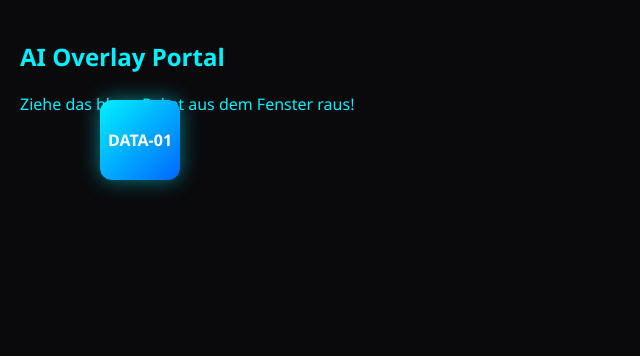
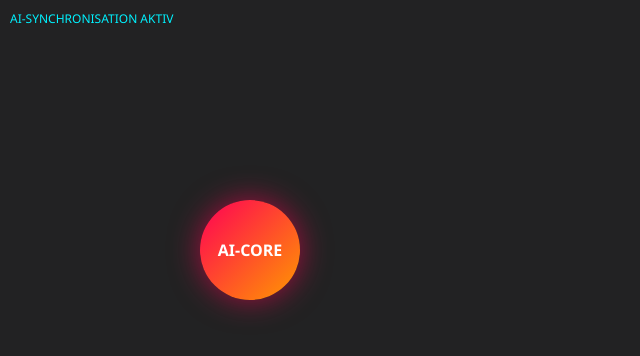
Before and after one commit to XVXPM1/interraktiv, a plain HTML site: page index.html in a window 1280 px wide. Shown: the whole page, without its empty margins (0-640 px from the left). Drawn offline with Linux system fonts and the light colour scheme.

Commit message:
Add files via upload

```diff
--- a/index.html
+++ b/index.html
@@ -2,139 +2,85 @@
 <html lang="de">
 <head>
     <meta charset="UTF-8">
-    <title>AI Cross-Window Transfer</title>
+    <title>AI Inter-Layer Portal</title>
     <style>
-        body { margin: 0; overflow: hidden; background: #0a0a0c; color: #00f2ff; font-family: 'Segoe UI', sans-serif; }
+        body { margin: 0; overflow: hidden; background: rgba(10, 10, 12, 0.9); color: #00f2ff; font-family: 'Segoe UI', sans-serif; }
         #canvas { position: absolute; top: 0; left: 0; pointer-events: none; }
-
         .item {
             position: absolute;
-            width: 80px; height: 80px;
-            background: linear-gradient(135deg, #00f2ff, #0066ff);
-            border-radius: 12px;
-            cursor: grab;
+            width: 100px; height: 100px;
+            background: linear-gradient(135deg, #ff0055, #ff9900);
+            border-radius: 50%;
             display: flex; align-items: center; justify-content: center;
             font-weight: bold; color: white;
-            box-shadow: 0 0 20px rgba(0, 242, 255, 0.5);
-            user-select: none;
-            z-index: 100;
+            box-shadow: 0 0 30px rgba(255, 0, 85, 0.6);
+            user-select: none; z-index: 9999;
+            cursor: grab;
         }
-        .item:active { cursor: grabbing; scale: 1.1; }
-
-        #ui { position: absolute; top: 20px; left: 20px; z-index: 10; pointer-events: none; }
+        #ui { position: absolute; top: 10px; left: 10px; pointer-events: none; font-size: 12px; }
     </style>
 </head>
 <body>
 
-    <div id="ui">
-        <h2>AI Overlay Portal</h2>
-        <p>Ziehe das blaue Paket aus dem Fenster raus!</p>
-    </div>
-
+    <div id="ui">AI-SYNCHRONISATION AKTIV</div>
     <canvas id="canvas"></canvas>
 
     <script>
-        const canvas = document.getElementById('canvas');
-        const ctx = canvas.getContext('2d');
-        const kanal = new BroadcastChannel('ai_portal');
+        const kanal = new BroadcastChannel('super_portal');
+        let meinX, meinY;
+        let itemPos = { x: 200, y: 200, text: "AI-CORE" }; // Globale Monitor-Position
+        let isDragging = false;
+        let lastUpdate = 0;
 
-        let meinX, meinY;
-        let andereFenster = {};
-        let dragItem = null;
+        // Erstelle das visuelle Element
+        const div = document.createElement('div');
+        div.className = 'item';
+        div.innerText = itemPos.text;
+        document.body.appendChild(div);
 
-        // Start-Objekt erstellen
-        if (!window.location.hash) {
-            createItem(100, 100, "DATA-01");
-        }
-
-        function createItem(x, y, text) {
-            const div = document.createElement('div');
-            div.className = 'item';
-            div.innerText = text;
-            div.style.left = x + 'px';
-            div.style.top = y + 'px';
-            document.body.appendChild(div);
-
-            div.onmousedown = (e) => {
-                dragItem = { el: div, offsetX: e.offsetX, offsetY: e.offsetY };
-            };
-        }
+        // Drag & Drop Logik
+        div.onmousedown = () => { isDragging = true; div.style.cursor = 'grabbing'; };
+        window.onmouseup = () => { isDragging = false; div.style.cursor = 'grab'; };
 
         window.onmousemove = (e) => {
-            if (!dragItem) return;
+            if (!isDragging) return;
+            // Berechne neue Monitor-Position basierend auf Maus
+            itemPos.x = (window.screenLeft || window.screenX) + e.clientX - 50;
+            itemPos.y = (window.screenTop || window.screenY) + e.clientY - 50;
 
-            const x = e.clientX - dragItem.offsetX;
-            const y = e.clientY - dragItem.offsetY;
+            // Sende neue Position an alle
+            kanal.postMessage({ type: 'move', x: itemPos.x, y: itemPos.y });
+            updateLocalPos();
+        };
 
-            dragItem.el.style.left = x + 'px';
-            dragItem.el.style.top = y + 'px';
-
-            // Check: Ist das Item außerhalb des Fensters?
-            if (x < -50 || x > window.innerWidth || y < -50 || y > window.innerHeight) {
-                transferItem(x, y, dragItem.el.innerText);
+        kanal.onmessage = (event) => {
+            if (event.data.type === 'move') {
+                itemPos.x = event.data.x;
+                itemPos.y = event.data.y;
+                updateLocalPos();
             }
         };
 
-        window.onmouseup = () => { dragItem = null; };
+        function updateLocalPos() {
+            const localX = itemPos.x - (window.screenLeft || window.screenX);
+            const localY = itemPos.y - (window.screenTop || window.screenY);
 
-        function transferItem(relX, relY, text) {
-            // Berechne absolute Monitor-Position
-            const absX = (window.screenLeft || window.screenX) + relX;
-            const absY = (window.screenTop || window.screenY) + relY;
-
-            kanal.postMessage({
-                type: 'transfer',
-                absX: absX,
-                absY: absY,
-                text: text
-            });
-
-            dragItem.el.remove();
-            dragItem = null;
+            // Sichtbarkeit prüfen: Ist das Item im aktuellen Fensterbereich?
+            if (localX > -100 && localX < window.innerWidth && localY > -100 && localY < window.innerHeight) {
+                div.style.display = 'flex';
+                div.style.left = localX + 'px';
+                div.style.top = localY + 'px';
+            } else {
+                div.style.display = 'none'; // Verstecken, wenn es "woanders" ist
+            }
         }
 
-        kanal.onmessage = (event) => {
-            const d = event.data;
-            if (d.type === 'transfer') {
-                // Berechne Position in DIESEM Fenster
-                const localX = d.absX - (window.screenLeft || window.screenX);
-                const localY = d.absY - (window.screenTop || window.screenY);
-
-                // Erscheint nur, wenn es im Bereich dieses Fensters landet
-                if (localX > -50 && localX < window.innerWidth && localY > -50 && localY < window.innerHeight) {
-                    createItem(localX, localY, d.text);
-                }
-            } else {
-                andereFenster[d.id] = d;
-            }
-        };
-
-        // Sync-Logik für die Linien (wie vorher)
-        function sync() {
-            meinX = window.screenLeft || window.screenX;
-            meinY = window.screenTop || window.screenY;
-
-            kanal.postMessage({
-                type: 'sync', id: 'id-' + meinX,
-                x: meinX, y: meinY, w: window.innerWidth, h: window.innerHeight, zeit: Date.now()
-            });
-
-            // Zeichnen
-            canvas.width = window.innerWidth;
-            canvas.height = window.innerHeight;
-            for (let id in andereFenster) {
-                const f = andereFenster[id];
-                if (Date.now() - f.zeit > 1000) { delete andereFenster[id]; continue; }
-
-                ctx.beginPath();
-                ctx.moveTo(window.innerWidth/2, window.innerHeight/2);
-                ctx.lineTo((f.x + f.w/2) - meinX, (f.y + f.h/2) - meinY);
-                ctx.strokeStyle = 'rgba(0, 242, 255, 0.2)';
-                ctx.stroke();
-            }
-            requestAnimationFrame(sync);
+        // Loop zur ständigen Synchronisation (falls Fenster verschoben werden)
+        function loop() {
+            updateLocalPos();
+            requestAnimationFrame(loop);
         }
-        sync();
+        loop();
     </script>
 </body>
 </html>
```
